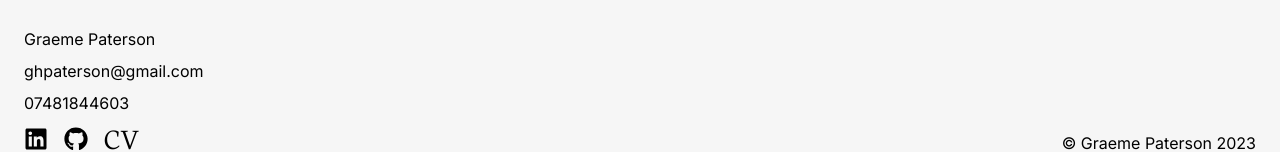
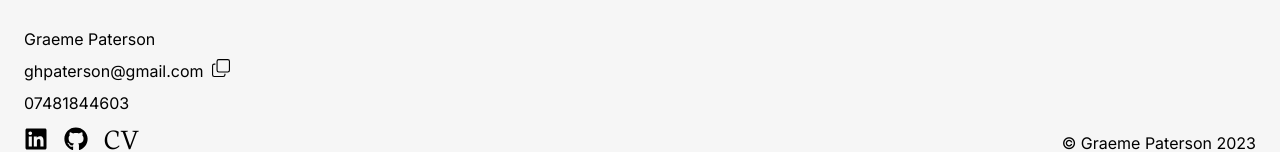
Before and after one commit to ghpaterson/graeme-paterson, a Next.js app: page /about in a window 1280 px wide. Shown: the part 229-381 px from the top of the page. Built offline with nearby package versions, Linux system fonts and the light colour scheme.

Commit message:
scroll to Footer section containing contact details

```diff
--- a/components/Footer.js
+++ b/components/Footer.js
@@ -1,16 +1,21 @@
 import { FaGithub, FaLinkedin } from "react-icons/fa";
 import Link from "next/link";
+import CopyEmailAddress from "@/utils/copyEmailAddress";
 
 export default function Footer() {
   const linkedinURL = "https://www.linkedin.com/in/ghpaterson/";
   const githubURL = "https://github.com/ghpaterson";
   return (
-    <footer className="w-full flex flex-col md:flex-row justify-between py-20 px-6 gap-4 md:gap-0 ">
+    <footer
+      id="footer"
+      className="w-full flex flex-col md:flex-row justify-between py-20 px-6 gap-4 md:gap-0 "
+    >
       <div>
         <h1 className="text-4xl font-neuton pb-6">Contact Me</h1>
         <div className="flex flex-col gap-2">
           <p>Graeme Paterson</p>
-          <p>ghpaterson@gmail.com</p>
+          {/* <p>ghpaterson@gmail.com</p> */}
+          <CopyEmailAddress />
           <p>07481844603</p>
           <div className="flex gap-4 text-2xl items-center cursor-pointer">
             <Link href={linkedinURL} target="_blank" alt="link to linkedin">
--- a/components/Header.js
+++ b/components/Header.js
@@ -5,6 +5,13 @@ import Link from "next/link";
 import { usePathname } from "next/navigation";
 import { GiHamburgerMenu } from "react-icons/gi";
 import { GiCrossedBones } from "react-icons/gi";
+
+const scrollToSection = (id) => {
+  const target = document.getElementById(id);
+  if (target) {
+    target.scrollIntoView({ behavior: "smooth" });
+  }
+};
 
 const NavLink = ({ path, text, closeMenu }) => (
   <Link href={path}>
@@ -49,7 +56,15 @@ export default function NavBar() {
           <ul className="flex flex-col items-center w-screen gap-8 md:flex-row md:items-center md:justify-end text-2xl md:text-base md:py-0 py-10 cursor-pointer">
             <NavLink path="/projects" text="Projects" closeMenu={closeMenu} />
             <NavLink path="/about" text="About" closeMenu={closeMenu} />
-            <NavLink path="/contact" text="Contact" closeMenu={closeMenu} />
+            <h2
+              className="cursor-pointer"
+              onClick={() => {
+                closeMenu();
+                scrollToSection("footer");
+              }}
+            >
+              Contact
+            </h2>
           </ul>
         </nav>
       </div>
--- a/package.json
+++ b/package.json
@@ -11,6 +11,7 @@
   "dependencies": {
     "next": "14.0.3",
     "react": "^18",
+    "react-copy-to-clipboard": "^5.1.0",
     "react-dom": "^18",
     "react-icons": "^4.12.0"
   },
--- /dev/null
+++ b/utils/copyEmailAddress.js
@@ -0,0 +1,23 @@
+"use client";
+
+import copyToClipboard from "copy-to-clipboard";
+import { BsCopy } from "react-icons/bs";
+
+export default function CopyEmailAddress() {
+  const copyEmailToClipboard = () => {
+    const success = copyToClipboard("ghpaterson@gmail.com");
+    if (success) {
+      alert("Thanks for getting in touch!");
+    } else {
+      console.error("Failed to copy");
+    }
+  };
+  return (
+    <div className="flex gap-2">
+      <h2 className="">ghpaterson@gmail.com</h2>
+      <div className="text-lg cursor-pointer" onClick={copyEmailToClipboard}>
+        <BsCopy />
+      </div>
+    </div>
+  );
+}
```
Also changed, not shown: 1 other file (tests, documents, lock files or other folders).
